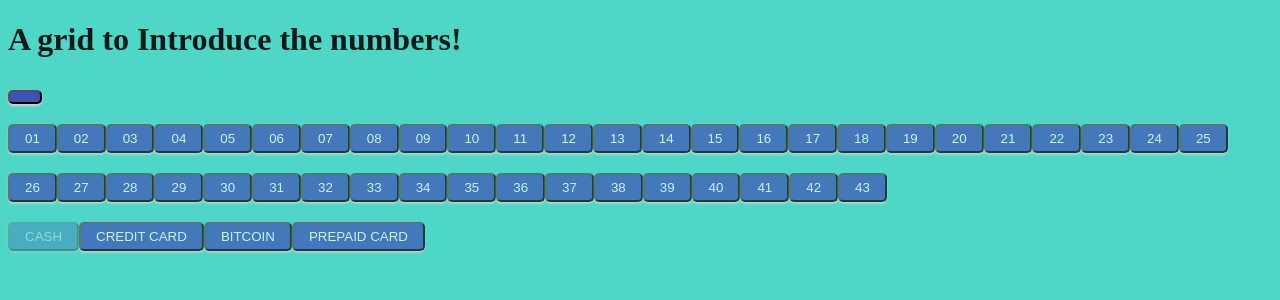
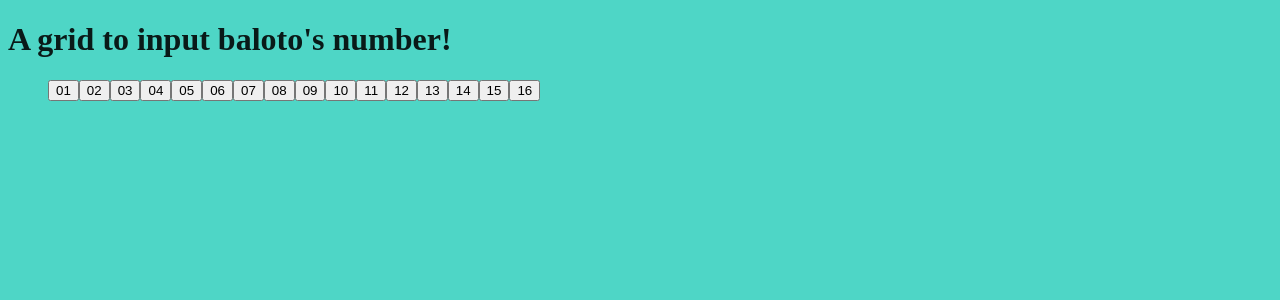
Before and after one commit to chitara44/react-shop, a React app: page / in a window 1280 px wide. Shown: the top 300 px of the page. Built offline with nearby package versions, Linux system fonts and the light colour scheme.

Commit message:
button component first approach

```diff
--- a/src/components/App.jsx
+++ b/src/components/App.jsx
@@ -1,6 +1,9 @@
 import '../styles/global.scss';
-import React, { useState } from "react";
-import styled from "styled-components";
+import '../components/Button.scss';
+import NumberList from './Button';
+import React, { useState, Component } from "react";
+import PropTypes from 'prop-types';
+// import styles from './styles.module.sass';
 
 // Watch the Button tutorial
 // http://react.school/ui/button
@@ -11,115 +14,21 @@ import styled from "styled-components";
 // Free Material-UI template
 // http://react.school/material-ui/templates
 
-const theme = {
-  blue: {
-    default: "#3f51b5",
-    hover: "#283593"
-  },
-  pink: {
-    default: "#e91e63",
-    hover: "#ad1457"
-  }
-};
-
-var numeros = null;
-
-const Button = styled.button`
-  background-color: ${(props) => theme[props.theme].default};
-  color: white;
-  padding: 5px 15px;
-  border-radius: 5px;
-  outline: 0;
-  text-transform: uppercase;
-  margin: 10px 0px;
-  cursor: pointer;
-  box-shadow: 0px 2px 2px lightgray;
-  transition: ease background-color 250ms;
-  &:hover {
-    background-color: ${(props) => theme[props.theme].hover};
-  }
-  &:disabled {
-    cursor: default;
-    opacity: 0.7;
-  }
-`;
-
-Button.defaultProps = {
-  theme: "blue"
-};
-
-
-const ButtonToggle = styled(Button)`
-  opacity: 0.7;
-  ${({ active }) =>
-    active &&
-    `
-    opacity: 0.3;
-  `}
-`;
-
-const Tab = styled.button`
-  padding: 10px 30px;
-  cursor: pointer;
-  opacity: 0.6;
-  background: white;
-  border: 0;
-  outline: 0;
-  border-bottom: 2px solid transparent;
-  transition: ease border-bottom 250ms;
-  ${({ active }) =>
-    active &&
-    `
-    border-bottom: 2px solid black;
-    opacity: 1;
-  `}
-`;
-
-
-
-const numTypes = ["01", "02", "03", "04", "05", "06", "07", "08", "09", "10", "11", "12", "13", "14", "15", "16", "17", "18", "19", "20",
-"21", "22", "23", "24", "25", "26", "27", "28", "29", "30", "31", "32", "33", "34", "35", "36", "37", "38", "39", "40", "41", "42", "43" ];
-
-function ArrayNums() {
-  const [active, setActive] = useState(numTypes[-1]);
-  return (
-    <div>
-      {numTypes.map((type) => (
-        <ButtonToggle active={active === type} onClick={() => setActive(type)}>
-          {type}
-        </ButtonToggle>
-      ))}
-    </div>
-  );
-}
-
-const types = ["Cash", "Credit Card", "Bitcoin", "Prepaid card"];
-
-function ToggleGroup() {
-  const [active, setActive] = useState(types[0]);
-  return (
-    <div>
-      {types.map((type) => (
-        <ButtonToggle active={active === type} onClick={() => setActive(type)}>
-          {type}
-        </ButtonToggle>
-      ))}
-    </div>
-  );
-}
-
-export default function App() {
+const numbers = [                           {id: 1, name: '01',isSelected: true}, {id: 2, name: '02', isSelected: true}, {id: 3, name: '03', isSelected: true}, {id: 4, name: '04', isSelected: true}, {id: 5, name: '05', isSelected: true}, {id: 6, name: '06', isSelected: false}, {id: 7, name: '07', isSelected: true}, {id: 8, name: '08', isSelected: true}, {id: 9, name: '09', isSelected: true},
+   {id: 10, name: '10', isSelected: true},{id: 11, name: '11', isSelected: true},{id: 12, name: '12', isSelected: true},{id: 13, name: '13', isSelected: true},{id: 14, name: '14', isSelected: true},{id: 15, name: '15', isSelected: true},{id: 16, name: '16', isSelected: false},{id: 17, name: '17', isSelected: true},{id: 18, name: '18', isSelected: true},{id: 19, name: '19', isSelected: true},
+   {id: 20, name: '20', isSelected: true},{id: 21, name: '21', isSelected: true},{id: 22, name: '22', isSelected: true},{id: 23, name: '23', isSelected: true},{id: 24, name: '24', isSelected: true},{id: 25, name: '25', isSelected: true},{id: 26, name: '26', isSelected: false},{id: 27, name: '27', isSelected: true},{id: 28, name: '28', isSelected: true},{id: 29, name: '29', isSelected: true},
+   {id: 30, name: '30', isSelected: true},{id: 31, name: '31', isSelected: true},{id: 32, name: '32', isSelected: true},{id: 33, name: '33', isSelected: true},{id: 34, name: '34', isSelected: true},{id: 35, name: '35', isSelected: true},{id: 36, name: '36', isSelected: false},{id: 37, name: '37', isSelected: true},{id: 38, name: '38', isSelected: true},{id: 39, name: '39', isSelected: true},
+   {id: 40, name: '40', isSelected: true},{id: 41, name: '41', isSelected: true},{id: 42, name: '42', isSelected: true},{id: 43, name: '43', isSelected: true}];
+const superbal = [  {id: 1, name: '01',isSelected: true}, {id: 2, name: '02', isSelected: true}, {id: 3, name: '03', isSelected: true}, {id: 4, name: '04', isSelected: true}, {id: 5, name: '05', isSelected: true}, {id: 6, name: '06', isSelected: false}, {id: 7, name: '07', isSelected: true},
+                    {id: 8, name: '08', isSelected: true}, {id: 9, name: '09', isSelected: true},   {id: 10, name: '10', isSelected: true},{id: 11, name: '11', isSelected: true},{id: 12, name: '12', isSelected: true},{id: 13, name: '13', isSelected: true},{id: 14, name: '14', isSelected: true},{id: 15, name: '15', isSelected: true},{id: 16, name: '16', isSelected: true}];
+   export default function App() {
     return (
       <>
       <div>
-          <h1>A grid to Introduce the numbers!</h1>
+          <h1>A grid to input baloto's number!</h1>
       </div>
-        <a href="https://react.school" target="_blank">
-          <Button id="element" ></Button>
-        </a>
-        <ArrayNums />
-        <ToggleGroup />
-
+      {/* <NumberList numbers={numbers} /> */}
+      <NumberList numbers={superbal} />
       </>
     );
   }
--- /dev/null
+++ b/src/components/Button.jsx
@@ -0,0 +1,129 @@
+import React from "react";
+import styled from "styled-components";
+import '../styles/global.scss';
+import "./Button.scss";
+
+
+const theme = {
+    blue: {
+        default: "#3f51b5",
+        hover: "#283593"
+    },
+    pink: {
+        default: "#e91e63",
+        hover: "#ad1457"
+    }
+};
+
+
+const Button = styled.button`
+background-color: ${(props) => theme[props.theme].default};
+color: white;
+padding: 5px 15px;
+border-radius: 5px;
+outline: 0;
+text-transform: uppercase;
+margin: 10px 0px;
+cursor: pointer;
+box-shadow: 0px 2px 2px lightgray;
+transition: ease background-color 250ms;
+&:hover {
+    background-color: ${(props) => theme[props.theme].hover};
+}
+&:disabled {
+    cursor: default;
+    opacity: 0.7;
+}
+`;
+
+Button.defaultProps = {
+    theme: "blue"
+  };
+
+  const ButtonToggle = styled(Button)`
+  opacity: 0.7;
+  ${({ active }) =>
+    active &&
+    `
+    opacity: 0.3;
+    `}
+    `;
+
+    const Tab = styled.button`
+    padding: 10px 30px;
+    cursor: pointer;
+    opacity: 0.6;
+    background: white;
+    border: 0;
+    outline: 0;
+    border-bottom: 2px solid transparent;
+    transition: ease border-bottom 250ms;
+    ${({ active }) =>
+    active &&
+    `
+    border-bottom: 2px solid black;
+    opacity: 1;
+    `}
+    `;
+
+var state = {count:0, sum:0, concatened:""};
+
+const ExampleComponent = () => {
+
+    function sayHello(name) {
+      alert(`hello, ${name}`);
+    }
+
+    return (
+      <button onClick={() => sayHello('James')}>Greet</button>
+    );
+  }
+
+function clickeado (props) {
+    const id = props.id;
+    console.log(props);
+    state.sum += props;
+    state.count += 1;
+    console.log(state.concatened);
+    console.log(state.concatened.length);
+    alert('Hello, ', id);
+    state.concatened = (state.concatened.length > 0 ) ? state.concatened + ',' + props: props;
+    // elegidos = elegidos + {props.value.toString()};
+    console.log(state.count);
+    console.log(state.concatened);
+    return <label value={state.count} ></label>
+}
+
+
+function Buttons(props){
+    const id = props.id;
+    // alert('props, ', id);
+    console.log(id);
+    return <button variant="outlined" value = {props.value} onClick={() => clickeado(props.id)}>{props.value}</button>;
+    // return <button variant="outlined" value = {props.value} onClick={() => this.clickeado(e.target.value)}>{props.value}</button>;
+    // return <button onClick={() => {
+    //     const name = 'James';
+    //     alert('Hello, ', props.value);
+    //   }}>
+    //     {props.value}
+    //   </button>
+    // return <button value="blue" onClick={e => changeColor(e.target.value)}>Color Change</button>;
+}
+
+function NumberList(props) {
+const numbers = props.numbers;
+const botones = numbers.map((number) =>
+    <Buttons id={number.id} key ={number.id} value={number.name} />)
+return (
+    <ul>
+    {botones}
+    </ul>
+);
+}
+
+export default NumberList;
+
+
+
+
+// export default ExampleComponent;
--- a/src/index.js
+++ b/src/index.js
@@ -1,6 +1,5 @@
 import React from 'react';
 import ReactDOM from 'react-dom';
 import App from './components/App';
-
 const rootElement = document.getElementById('app')
 ReactDOM.render(<App />, rootElement);
```
Also changed, not shown: src/components/Button.scss (added), 1 other file (tests, documents, lock files or other folders).
